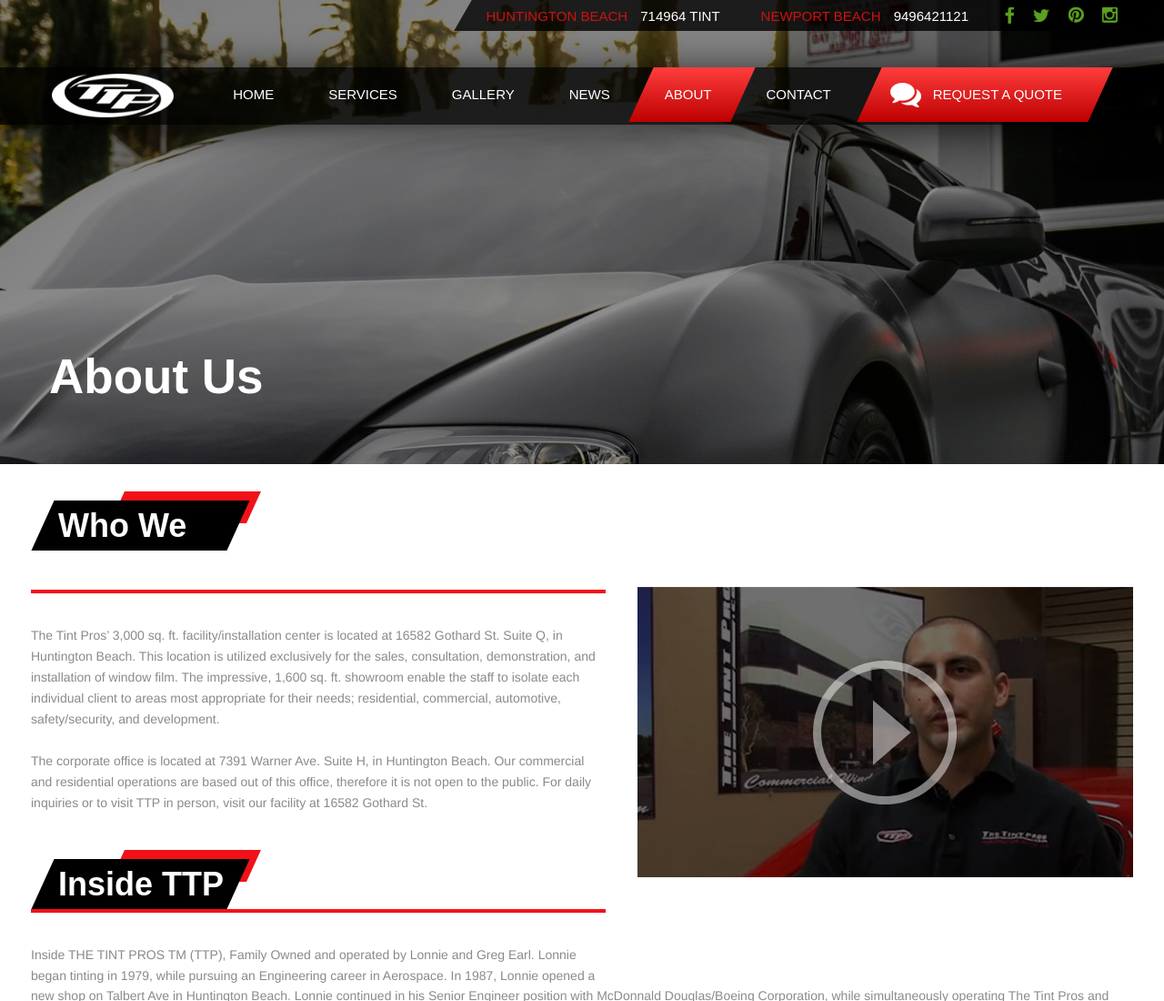
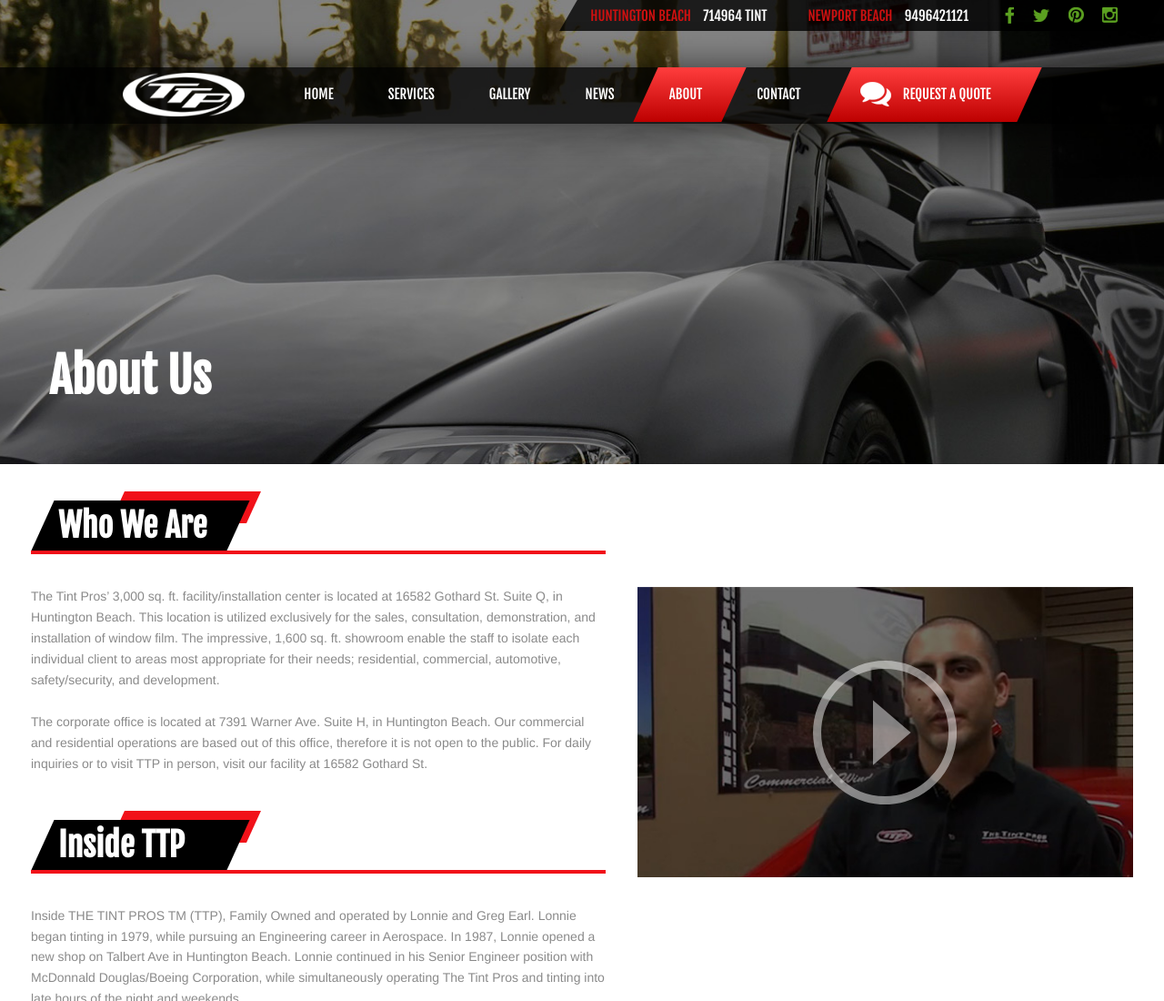
Before and after one commit to taisabaki/thetintpros, a plain HTML site: page web/about.html in a window 1280 px wide. Shown: the top 1100 px of the page at 91% size. Drawn offline with Linux system fonts and the light colour scheme.

Commit message:
fjalla font fix

```diff
--- a/web/about.html
+++ b/web/about.html
@@ -34,7 +34,7 @@
     <meta name="msapplication-TileColor" content="#ffffff">
     <meta name="msapplication-TileImage" content="favicon/ms-icon-144x144.png">
     <meta name="theme-color" content="#ffffff">
-
+<link href="https://fonts.googleapis.com/css?family=Fjalla+One" rel="stylesheet">
 </head>
 
 <body>
```
Also changed, not shown: web/automotive-news.html (+1 -1 lines), web/commercial-news.html (+1 -1 lines), web/contact.html (+1 -1 lines), web/gallery.html (+1 -1 lines), web/index.html (+1 -1 lines), web/post1.html (+1 -1 lines), web/post2.html (+1 -1 lines), web/post3.html (+1 -1 lines), web/post5.html (+1 -1 lines), web/residential-news.html (+1 -1 lines), web/services-automotive.html (+1 -1 lines), web/services-commercial.html (+1 -1 lines), web/services-residential.html (+1 -1 lines), web/window-tint-news.html (+1 -1 lines).
